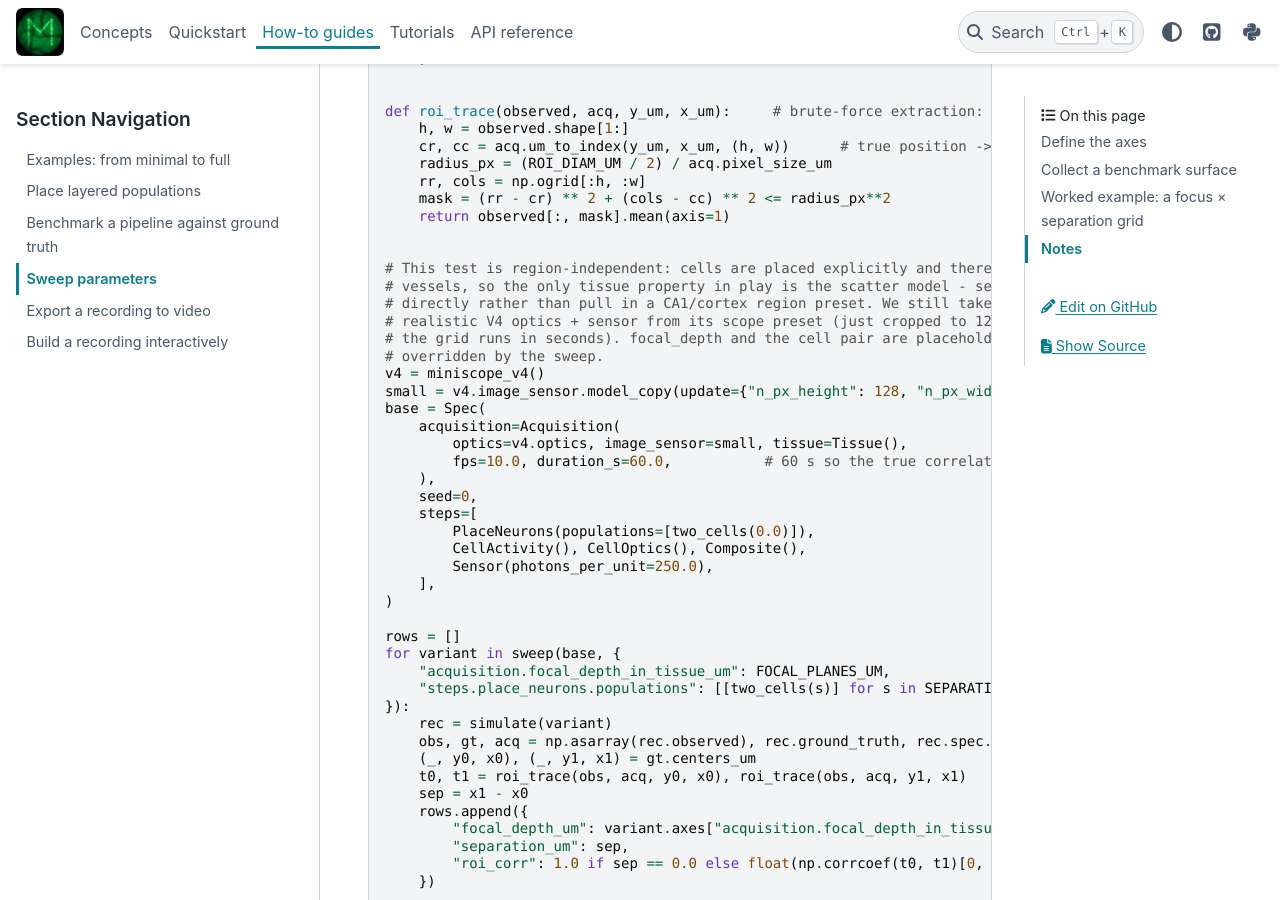
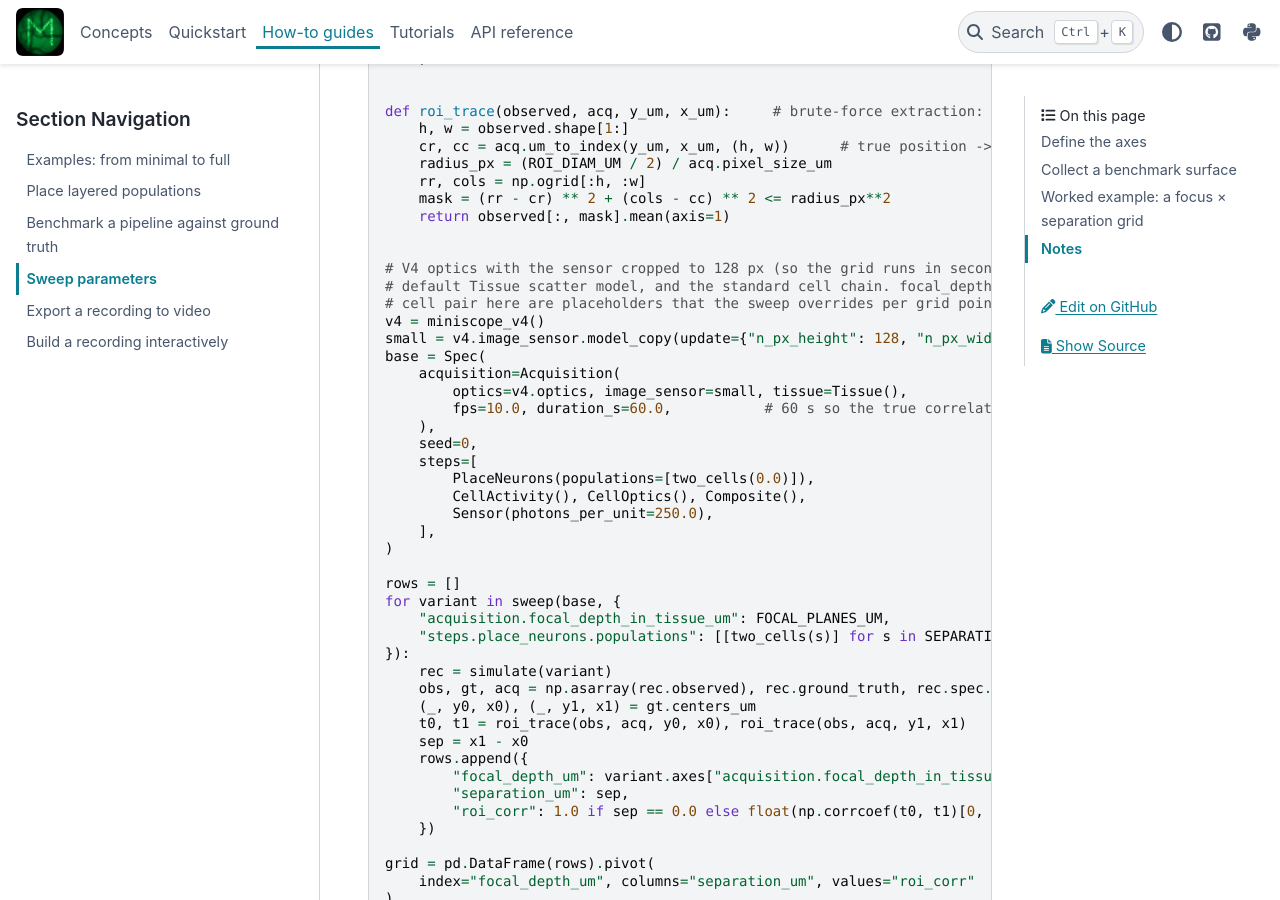
Before and after one commit to miniscope/minisim, a Sphinx documentation site: the page built from docs/howto/sweep.md, in a window 1280 px wide and 900 px high, scrolled down 1923 px. Built offline with Sphinx 7.4.7 and the PyData theme 0.15.4, drawn with Linux system fonts in a browser that asks for light colours.

Commit message:
docs(sweep): describe what the base spec is, not the preset we skip
Drop the comments narrating why we aren't using a CA1/cortex region preset; state what the spec contains instead.

Co-Authored-By: Claude Opus 4.8 (1M context) <noreply@anthropic.com>

```diff
--- a/docs/howto/sweep.md
+++ b/docs/howto/sweep.md
@@ -94,12 +94,9 @@ def roi_trace(observed, acq, y_um, x_um):     # brute-force extraction: mean of
     return observed[:, mask].mean(axis=1)
 
 
-# This test is region-independent: cells are placed explicitly and there are no
-# vessels, so the only tissue property in play is the scatter model - set it
-# directly rather than pull in a CA1/cortex region preset. We still take the
-# realistic V4 optics + sensor from its scope preset (just cropped to 128 px so
-# the grid runs in seconds). focal_depth and the cell pair are placeholders, both
-# overridden by the sweep.
+# V4 optics with the sensor cropped to 128 px (so the grid runs in seconds), a
+# default Tissue scatter model, and the standard cell chain. focal_depth and the
+# cell pair here are placeholders that the sweep overrides per grid point.
 v4 = miniscope_v4()
 small = v4.image_sensor.model_copy(update={"n_px_height": 128, "n_px_width": 128})
 base = Spec(
```
Also changed, not shown: 1 other file.
